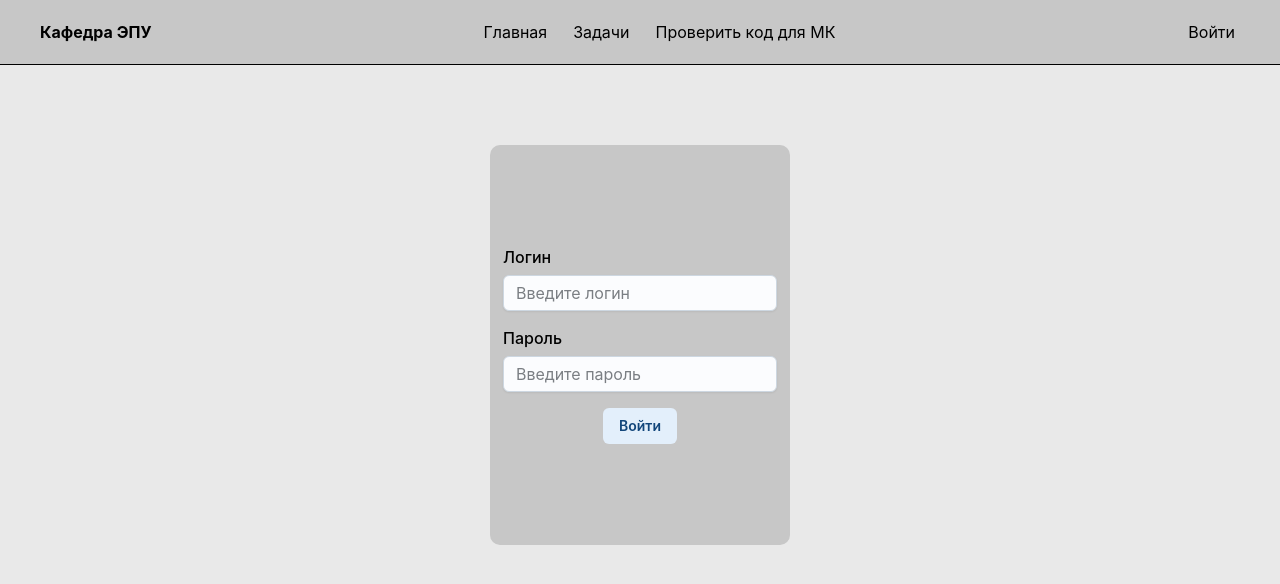
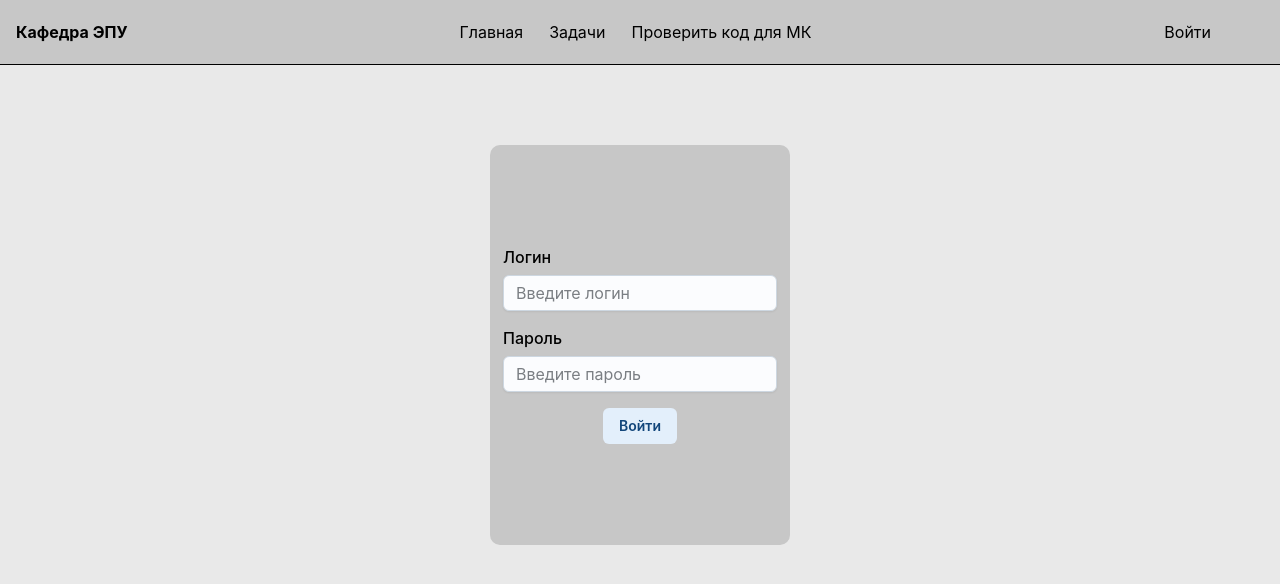
Before and after one commit to malilfrend/VKR, a React (Create React App) app: page /login in a window 1280 px wide. Shown: the top 584 px of the page. Built offline with nearby package versions, Linux system fonts and the light colour scheme.

Commit message:
VKR-15: fix margin in Main

```diff
--- a/src/core/Header/Header.module.scss
+++ b/src/core/Header/Header.module.scss
@@ -9,7 +9,7 @@
 
 .container {
   height: 100%;
-  margin: auto;
+  margin: auto 16px;
   max-width: 1200px;
   display: flex;
   justify-content: space-between;
```
